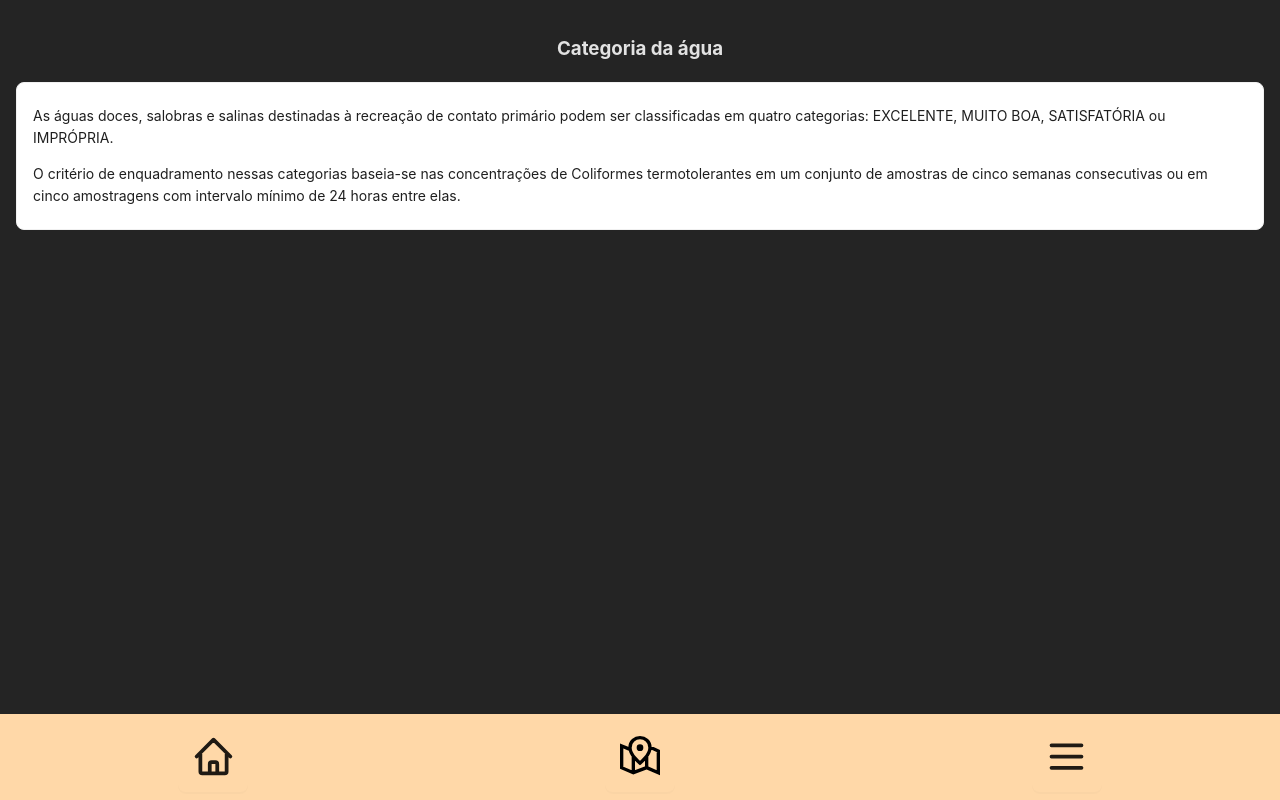
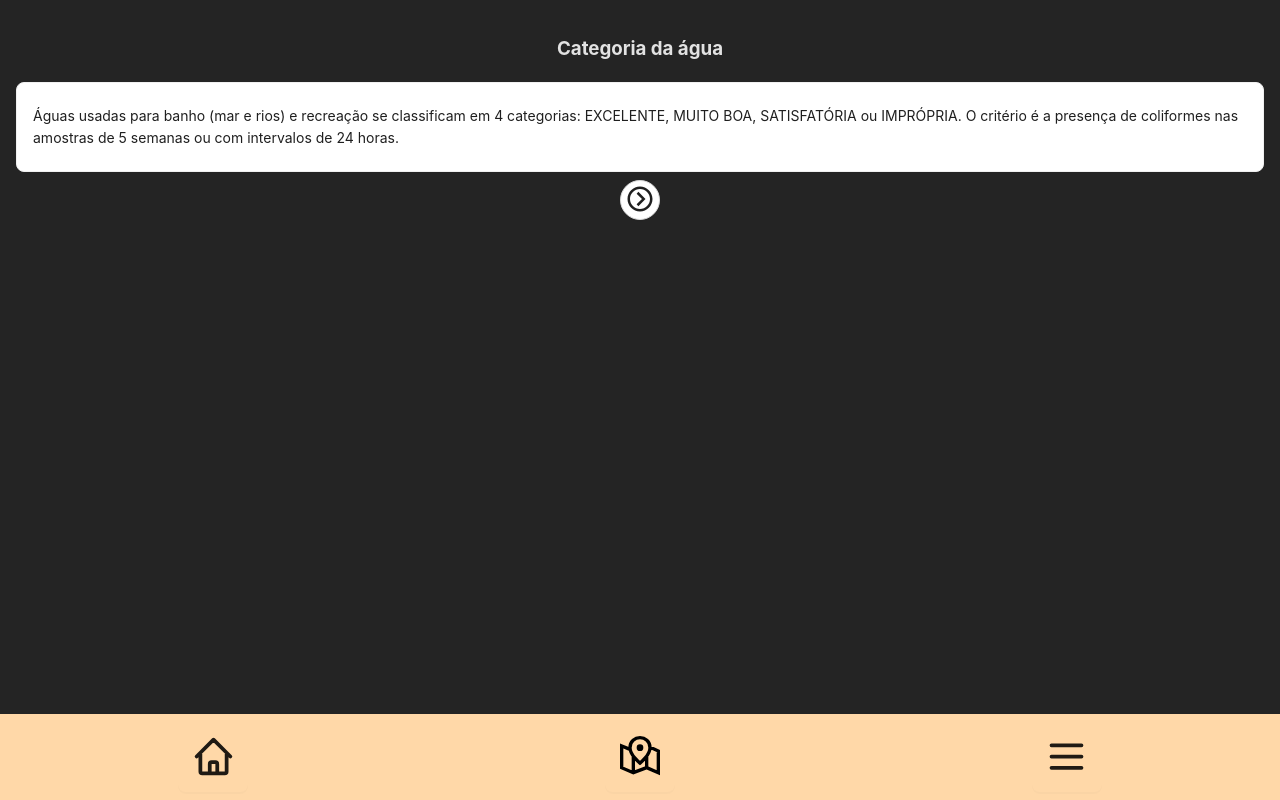
Before and after one commit to bihellzin/wqualify, a React (Vite) app: page /wqualify/categoria-agua in a window 1280 px wide. Built offline with nearby package versions, Linux system fonts and the light colour scheme.

Commit message:
adds water category table

```diff
--- a/src/pages/CategoriaAgua/CategoriaAgua.jsx
+++ b/src/pages/CategoriaAgua/CategoriaAgua.jsx
@@ -1,9 +1,11 @@
-import { Card } from "antd";
+import { Button, Card, Table } from "antd";
 import "../../App.css";
+import { useState } from "react";
+import { BiChevronLeftCircle, BiChevronRightCircle } from "react-icons/bi";
 
 const CategoriaAgua = () => {
+  const [showTable, setShowTable] = useState(false);
   return (
-    <div>
     <div
       style={{
         display: "flex",
@@ -15,19 +17,73 @@ const CategoriaAgua = () => {
     >
       <h3> Categoria da água</h3>
       <Card bordered={true} bodyStyle={{ padding: "8px 16px" }}>
+        {showTable ? (
+          <Table
+            pagination={false}
+            columns={[
+              {
+                title: "Categoria",
+                dataIndex: "categoria",
+                key: "categoria",
+              },
+              {
+                title: "Limite de NMP de coliformes termotolerantes/100ml",
+                dataIndex: "limite",
+                key: "limite",
+              },
+            ]}
+            dataSource={[
+              {
+                key: "excelente",
+                categoria: "Excelente",
+                limite: "Máximo de 250 em 80% ou mais das amostras",
+              },
+              {
+                key: "muito-boa",
+                categoria: "Muito boa",
+                limite: "Máximo de 500 em 80% ou mais das amostras",
+              },
+              {
+                key: "satisfatoria",
+                categoria: "Satisfatória",
+                limite: "Máximo de 1000 em 80% ou mais das amostras",
+              },
+              {
+                key: "impropria",
+                categoria: "Imprópria",
+                limite:
+                  "Acima de 1000 em mais de 20% das amostras ou valor obtido na última amostragem for superior a 2500",
+              },
+            ]}
+          />
+        ) : (
           <p>
-            As águas doces, salobras e salinas destinadas à recreação de contato
-            primário podem ser classificadas em quatro categorias: EXCELENTE,
-            MUITO BOA, SATISFATÓRIA ou IMPRÓPRIA.
+            Águas usadas para banho (mar e rios) e recreação se classificam em 4
+            categorias: EXCELENTE, MUITO BOA, SATISFATÓRIA ou IMPRÓPRIA. O
+            critério é a presença de coliformes nas amostras de 5 semanas ou com
+            intervalos de 24 horas.
           </p>
-          <p>
-            O critério de enquadramento nessas categorias baseia-se nas
-            concentrações de Coliformes termotolerantes em um conjunto de
-            amostras de cinco semanas consecutivas ou em cinco amostragens com
-            intervalo mínimo de 24 horas entre elas.
-          </p>
+        )}
       </Card>
-      </div>
+      <Button
+        shape="circle"
+        icon={
+          showTable ? (
+            <BiChevronLeftCircle size={30} />
+          ) : (
+            <BiChevronRightCircle size={30} />
+          )
+        }
+        size="large"
+        style={{
+          display: "flex",
+          flexDirection: "column",
+          justifyContent: "center",
+          alignItems: "center",
+          marginTop: 8,
+        }}
+        onClick={() => setShowTable((prev) => !prev)}
+      />
     </div>
   );
 };
```
Lines whose indentation alone changed are shown as unchanged.
